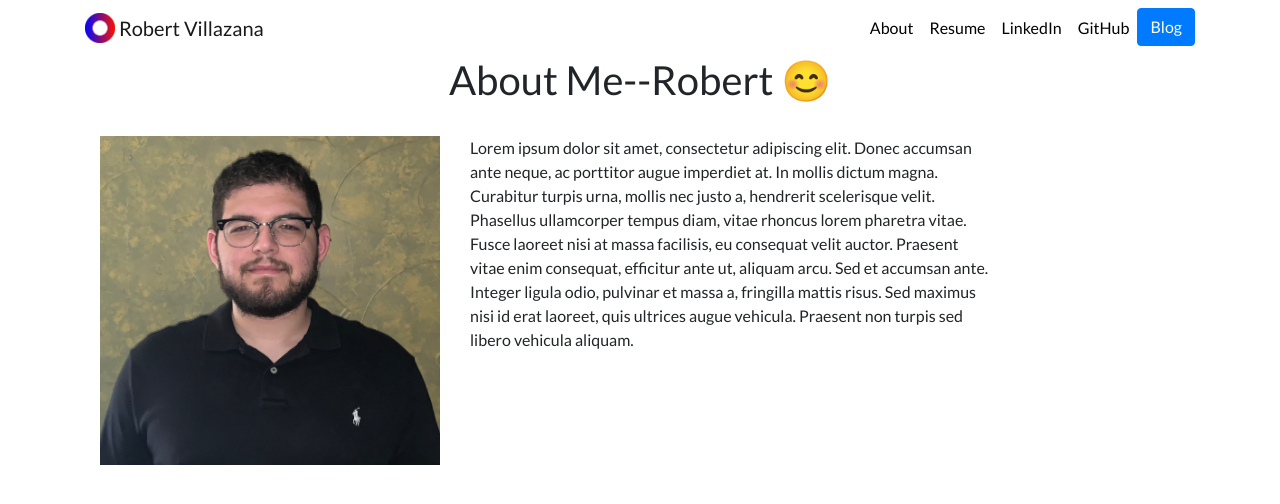
After one commit to robotvilla/portfolio-project-v2, a Django app: page /about/ in a window 1280 px wide. The commit adds this page. Shown: the top 504 px of the page. Run offline with Django 3.2, Linux system fonts and the light colour scheme; some libraries are stand-ins or nearby versions.

Commit message:
added about me page

```diff
--- /dev/null
+++ b/portfolio/templates/portfolio/about.html
@@ -0,0 +1,22 @@
+{% extends "portfolio/base.html" %}
+
+{% load static %}
+
+{% block content %}
+
+<div class="container">
+    <div class="text-center">
+        <h1>About Me--Robert 😊</h1>
+    </div>
+    <br>
+    <div class="row">
+        <div class="col-4">
+            <img src="{% static 'portfolio/robert.jpg' %}" class="img-fluid">
+        </div>
+        <div class="col-6">
+            <p>Lorem ipsum dolor sit amet, consectetur adipiscing elit. Donec accumsan ante neque, ac porttitor augue imperdiet at. In mollis dictum magna. Curabitur turpis urna, mollis nec justo a, hendrerit scelerisque velit. Phasellus ullamcorper tempus diam, vitae rhoncus lorem pharetra vitae. Fusce laoreet nisi at massa facilisis, eu consequat velit auctor. Praesent vitae enim consequat, efficitur ante ut, aliquam arcu. Sed et accumsan ante. Integer ligula odio, pulvinar et massa a, fringilla mattis risus. Sed maximus nisi id erat laoreet, quis ultrices augue vehicula. Praesent non turpis sed libero vehicula aliquam.</p>
+        </div>
+    </div>
+</div>
+
+{% endblock %}
--- a/portfolio/templates/portfolio/base.html
+++ b/portfolio/templates/portfolio/base.html
@@ -33,13 +33,16 @@
       <div class="collapse navbar-collapse text-center" id="navbarNav">
         <ul class="navbar-nav ml-auto">
           <li class="nav-item">
+            <a class="nav-link" href="{% url 'about' %}">About</a>
+          </li>
+          <li class="nav-item">
             <a class="nav-link" href="{% static 'portfolio/roberto_villazana_resume.pdf' %}">Resume</a>
           </li>
           <li class="nav-item">
             <a class="nav-link" href="https://www.linkedin.com/in/roberto-villazana/" target="_blank">LinkedIn</a>
           </li>
           <li class="nav-item">
-            <a class="nav-link" href="https://twitter.com/robdiggityd" target="_blank">Twitter</a>
+            <a class="nav-link" href="https://github.com/robotvilla" target="_blank">GitHub</a>
           </li>
           <li>
             <a role="button" href="{% url 'blog:all_blogs' %}" class="btn btn-primary">Blog</a>
--- a/portfolio/views.py
+++ b/portfolio/views.py
@@ -4,3 +4,6 @@ from .models import Project
 def home(request):
     projects = Project.objects.all()
     return render(request, 'portfolio/home.html', {'projects':projects})
+
+def about(request):
+    return render(request, 'portfolio/about.html')
--- a/portfoliov2/urls.py
+++ b/portfoliov2/urls.py
@@ -8,7 +8,8 @@ from portfolio import views
 urlpatterns = [
     path('admin/', admin.site.urls),
     path('', views.home, name='home'),
-    path('blog/', include('blog.urls'))
+    path('blog/', include('blog.urls')),
+    path('about/', views.about, name='about')
 ]
 
 urlpatterns += static(settings.MEDIA_URL, document_root=settings.MEDIA_ROOT)
```
